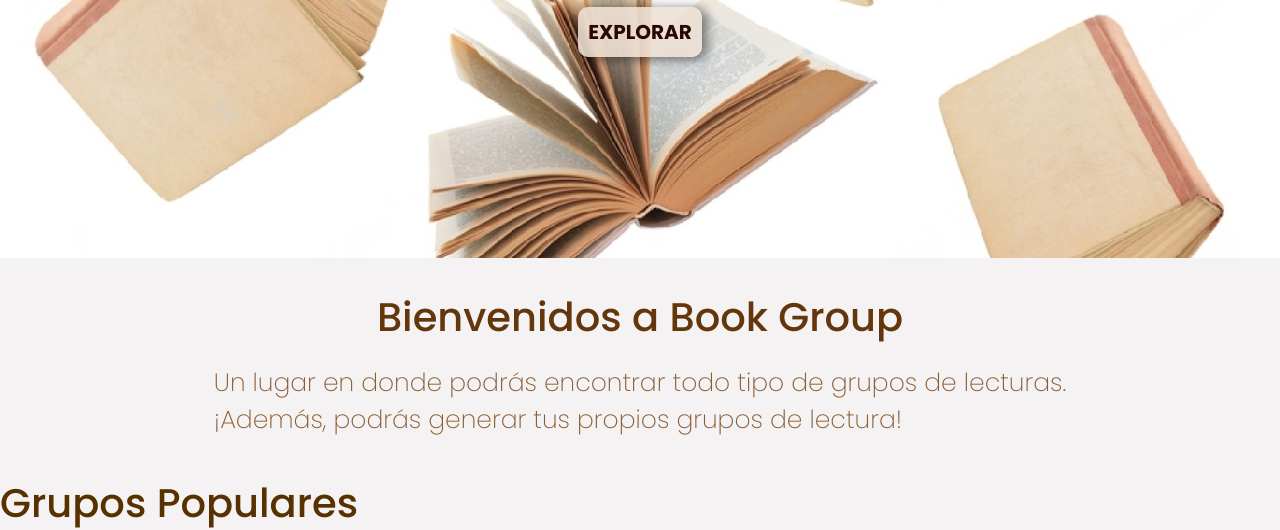
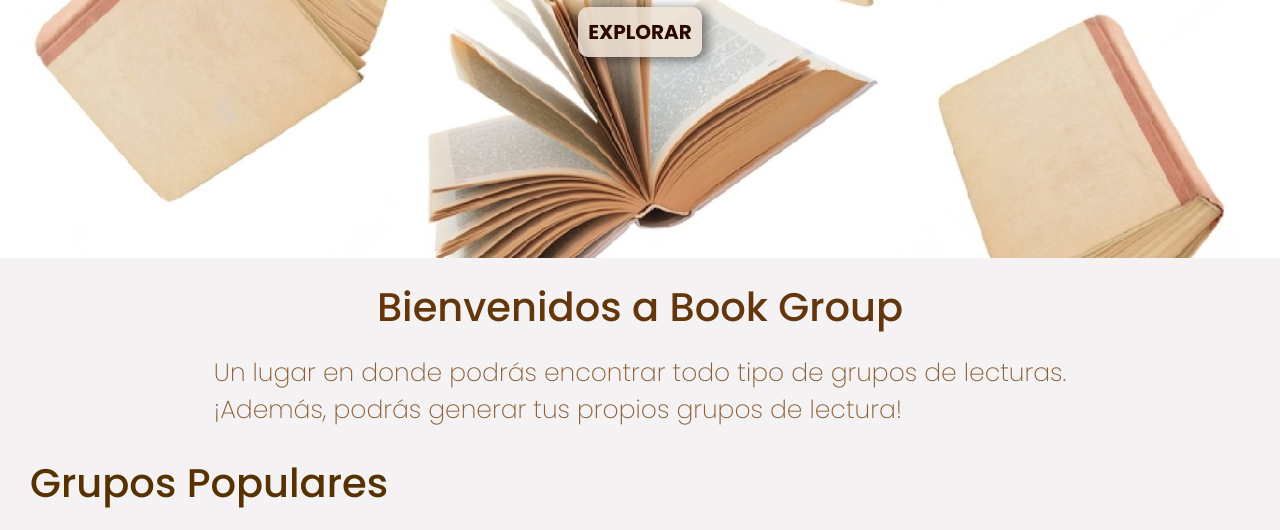
Before and after one commit to carlastocca/bookgroup, a website: page index.html in a window 1280 px wide. Shown: the part 436-966 px from the top of the page. Drawn offline with nearby package versions, Linux system fonts and the light colour scheme.

Commit message:
correcciones

```diff
--- a/scss/components/_main.scss
+++ b/scss/components/_main.scss
@@ -54,11 +54,6 @@
     }
 
     .bienvenidos {
-    display: flex;
-    flex-direction: column;
-    justify-content: center;
-    align-items: center;
-    padding: 30px;
         h2 {
             @extend %titles;
         }
```
Also changed, not shown: css/style.css.
